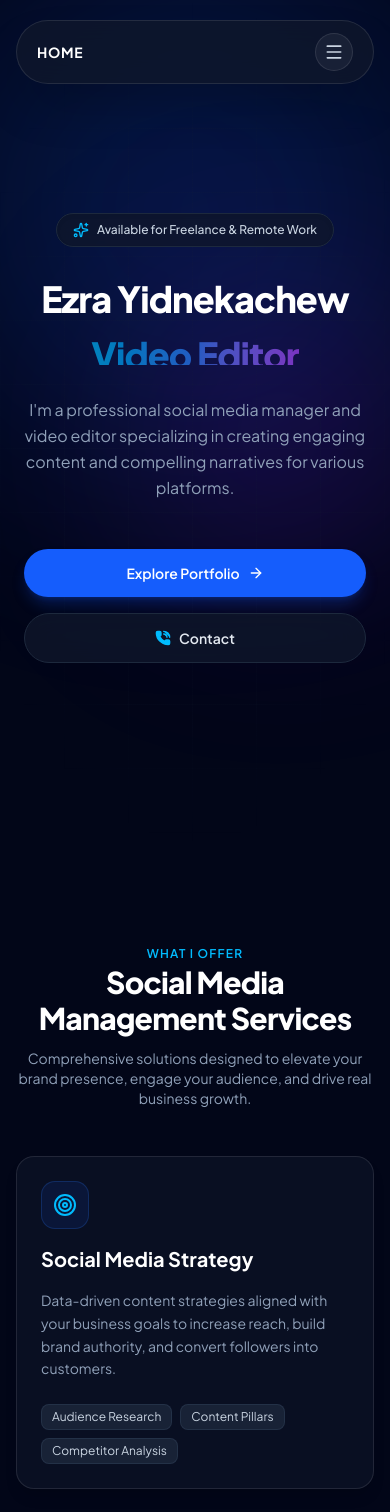
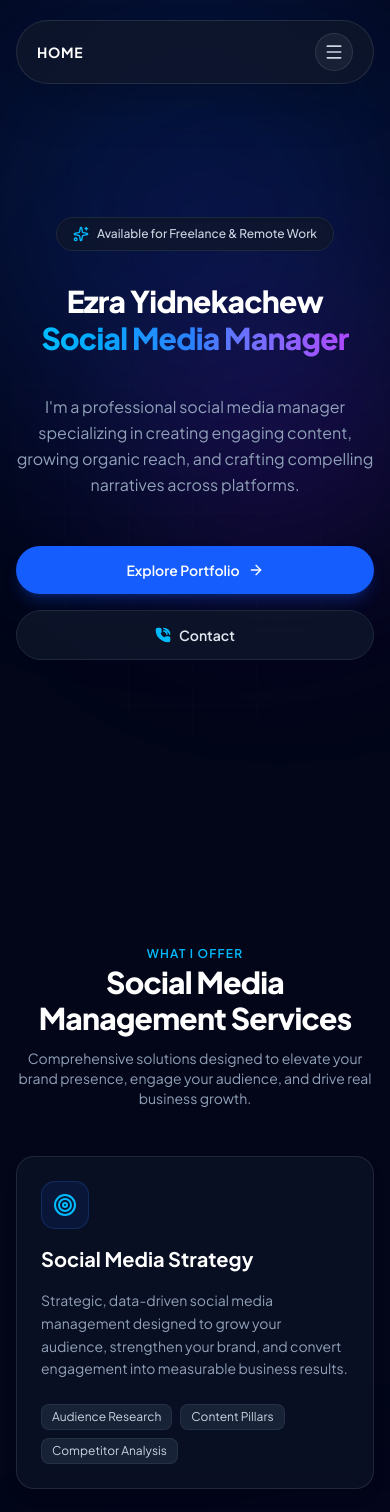
Before and after one commit to cipherWizard31/ezra-yidnekachew, a Next.js app: page / in a window 390 px wide. Shown: the top 1512 px of the page. Built offline with nearby package versions, Linux system fonts and the light colour scheme.

Commit message:
refactor components and update content for enhanced clarity and alignment with social media management focus

```diff
--- a/app/components/Hero/page.tsx
+++ b/app/components/Hero/page.tsx
@@ -1,29 +1,32 @@
 'use client';
 
-import { useState, useEffect } from 'react';
-import { motion, AnimatePresence } from 'framer-motion';
-import { Play, ArrowRight, Sparkles, PhoneCallIcon } from 'lucide-react';
+import { motion } from 'framer-motion';
+import { ArrowRight, Sparkles, PhoneCallIcon } from 'lucide-react';
 
-const titles = [
-  'Video Editor',
-  'Social Media Manager',
-];
+const titleText = "Social Media Manager";
+
+// Variants for character-by-character typing animation
+const sentenceVariants = {
+  hidden: { opacity: 1 },
+  visible: {
+    opacity: 1,
+    transition: {
+      staggerChildren: 0.05,
+      delayChildren: 0.3,
+    },
+  },
+};
+
+const letterVariants = {
+  hidden: { opacity: 0, display: 'none' },
+  visible: { opacity: 1, display: 'inline' },
+};
 
 export default function Hero() {
-  const [currentTitleIndex, setCurrentTitleIndex] = useState(0);
-
-  useEffect(() => {
-    const interval = setInterval(() => {
-      setCurrentTitleIndex((prevIndex) => (prevIndex + 1) % titles.length);
-    }, 3000); // Changes title every 3 seconds
-
-    return () => clearInterval(interval);
-  }, []);
-
   return (
     <section
       id="home"
-      className="relative min-h-screen flex items-center justify-center bg-slate-950 overflow-hidden pt-24 pb-16 px-6"
+      className="relative min-h-screen flex items-center justify-center bg-slate-950 overflow-hidden pt-24 pb-16 px-4 sm:px-6"
     >
       {/* Background Ambient Glows */}
       <div className="absolute top-1/4 left-1/2 -translate-x-1/2 -translate-y-1/2 w-125 h-125 bg-blue-600/20 rounded-full blur-[120px] pointer-events-none" />
@@ -47,28 +50,26 @@ export default function Hero() {
           </span>
         </motion.div>
 
-        {/* Headline with Dynamic Sliding Gradient Text */}
+        {/* Headline with Typewriter Text */}
         <motion.h1
           initial={{ opacity: 0, y: 20 }}
           animate={{ opacity: 1, y: 0 }}
           transition={{ duration: 0.5, delay: 0.1 }}
-          className="text-4xl sm:text-6xl md:text-7xl font-extrabold tracking-tight text-white leading-[1.1]"
+          className="text-3xl sm:text-6xl md:text-7xl font-extrabold tracking-tight text-white leading-tight sm:leading-[1.1]"
         >
           Ezra Yidnekachew <br />
-          <div className="inline-block relative h-[1.3em] overflow-hidden align-bottom">
-            <AnimatePresence mode="wait">
-              <motion.span
-                key={titles[currentTitleIndex]}
-                initial={{ y: 50, opacity: 0 }}
-                animate={{ y: 0, opacity: 1 }}
-                exit={{ y: -50, opacity: 0 }}
-                transition={{ duration: 0.5, ease: 'easeInOut' }}
-                className="inline-block bg-clip-text text-transparent bg-linear-to-r from-sky-400 via-blue-500 to-purple-500"
-              >
-                {titles[currentTitleIndex]}
+          <motion.span
+            variants={sentenceVariants}
+            initial="hidden"
+            animate="visible"
+            className="inline-block bg-clip-text text-transparent bg-gradient-to-r from-sky-400 via-blue-500 to-purple-500 pb-1"
+          >
+            {titleText.split('').map((char, index) => (
+              <motion.span key={index} variants={letterVariants}>
+                {char}
               </motion.span>
-            </AnimatePresence>
-          </div>
+            ))}
+          </motion.span>
         </motion.h1>
 
         {/* Subtitle */}
@@ -78,7 +79,7 @@ export default function Hero() {
           transition={{ duration: 0.5, delay: 0.2 }}
           className="max-w-2xl mx-auto text-base sm:text-lg text-slate-400 leading-relaxed"
         >
-          I'm a professional social media manager and video editor specializing in creating engaging content and compelling narratives for various platforms.
+          I'm a professional social media manager specializing in creating engaging content, growing organic reach, and crafting compelling narratives across platforms.
         </motion.p>
 
         {/* Call to Actions */}
--- a/app/components/Navbar/page.tsx
+++ b/app/components/Navbar/page.tsx
@@ -10,7 +10,7 @@ const navItems = [
   { label: 'Services', href: '#services' },
   { label: 'Portfolio', href: '#portfolio' },
   { label: 'Process', href: '#process' },
-  { label: 'Testimonials', href: '#testimonials' },
+  // { label: 'Testimonials', href: '#testimonials' },
   { label: 'About', href: '#about' },
 ];
 
--- a/app/components/about/page.tsx
+++ b/app/components/about/page.tsx
@@ -1,22 +1,38 @@
 'use client';
 
 import { motion } from 'framer-motion';
-import { Award, Clock, Flame, Users } from 'lucide-react';
+import { TrendingUp, Video, Calendar, MessageSquare, Clock } from 'lucide-react';
 
-const stats = [
-  { icon: Users, value: '500K+', label: 'Audience Reached' },
-  { icon: Flame, value: '10M+', label: 'Total Impressions' },
-  { icon: Clock, value: '3+ Yrs', label: 'Experience' },
-  { icon: Award, value: '100%', label: 'On-Time Delivery' },
+const corePillars = [
+  {
+    icon: TrendingUp,
+    title: 'Custom Growth Strategies',
+    description: 'Tailored roadmaps built around your brand identity and target audience.'
+  },
+  {
+    icon: Video,
+    title: 'Short-form Video Specialist',
+    description: 'High-retention Reels, TikToks, and Shorts designed to grab attention.'
+  },
+  {
+    icon: Calendar,
+    title: 'Content Planning & Scheduling',
+    description: 'Consistent posting schedules and organized content calendars.'
+  },
+  {
+    icon: MessageSquare,
+    title: 'Community Management',
+    description: 'Active audience engagement, DM handling, and brand loyalty building.'
+  },
 ];
 
 const toolStack = [
-  'Meta Business Suite',
   'Notion',
   'CapCut',
   'Canva',
   'Photoshop',
-  'Later / Metricool',
+  'Premiere',
+  'TikTok Studio',
 ];
 
 export default function About() {
@@ -49,6 +65,17 @@ export default function About() {
               I’m a Social Media Manager focused on growth strategy, content creation, and community building. Whether it’s creating engaging reels, designing branded assets, or optimizing post schedules, I help brands and creators establish a strong visual identity and meaningfully connect with their audience.
             </p>
 
+            {/* Experience Pill */}
+            <div className="inline-flex items-center gap-3 px-4 py-2.5 rounded-xl bg-slate-900 border border-blue-500/30 text-white">
+              <div className="w-8 h-8 rounded-lg bg-blue-600/20 flex items-center justify-center text-sky-400">
+                <Clock className="w-4 h-4" />
+              </div>
+              <div>
+                <p className="text-xs text-slate-400 uppercase tracking-wider font-medium">Experience</p>
+                <p className="text-sm font-bold text-sky-300">2+ Years in Social Media Management</p>
+              </div>
+            </div>
+
             {/* Software & Tools Badge Stack */}
             <div className="space-y-3 pt-2">
               <h4 className="text-xs uppercase tracking-wider text-slate-400 font-semibold">
@@ -67,16 +94,16 @@ export default function About() {
             </div>
           </motion.div>
 
-          {/* Right: Key Stats Grid */}
+          {/* Right: Core Pillars Grid */}
           <motion.div
             initial={{ opacity: 0, x: 30 }}
             whileInView={{ opacity: 1, x: 0 }}
             viewport={{ once: true }}
             transition={{ duration: 0.5 }}
-            className="grid grid-cols-2 gap-4"
+            className="grid grid-cols-1 sm:grid-cols-2 gap-4"
           >
-            {stats.map((stat, index) => {
-              const Icon = stat.icon;
+            {corePillars.map((pillar, index) => {
+              const Icon = pillar.icon;
               return (
                 <div
                   key={index}
@@ -86,11 +113,11 @@ export default function About() {
                     <Icon className="w-5 h-5" />
                   </div>
                   <div>
-                    <h3 className="text-2xl sm:text-3xl font-black text-white">
-                      {stat.value}
+                    <h3 className="text-base font-bold text-white">
+                      {pillar.title}
                     </h3>
-                    <p className="text-xs text-slate-400 mt-1">
-                      {stat.label}
+                    <p className="text-xs text-slate-400 mt-1 leading-relaxed">
+                      {pillar.description}
                     </p>
                   </div>
                 </div>
--- a/app/components/footer/page.tsx
+++ b/app/components/footer/page.tsx
@@ -1,6 +1,5 @@
 'use client';
 
-import { motion } from 'framer-motion';
 import { ArrowUp, Video } from 'lucide-react';
 
 const navLinks = [
@@ -35,9 +34,9 @@ export default function Footer() {
             </div>
             <div>
               <span className="text-lg font-bold text-white tracking-tight">
-                Ezra Yidnekachew<span className="text-sky-400">.Edit</span>
+                Ezra Yidnekachew
               </span>
-              <p className="text-xs text-slate-500">Social Media Manager & Video Editor</p>
+              <p className="text-xs text-slate-500">Social Media Manager</p>
             </div>
           </div>
 
--- a/app/components/services/page.tsx
+++ b/app/components/services/page.tsx
@@ -7,7 +7,6 @@ import {
   PenTool,
   Users,
   Target,
-  Sparkles
 } from 'lucide-react';
 
 const services = [
@@ -15,28 +14,28 @@ const services = [
     icon: Target,
     title: 'Social Media Strategy',
     description:
-      'Data-driven content strategies aligned with your business goals to increase reach, build brand authority, and convert followers into customers.',
+      'Strategic, data-driven social media management designed to grow your audience, strengthen your brand, and convert engagement into measurable business results.',
     tags: ['Audience Research', 'Content Pillars', 'Competitor Analysis'],
   },
   {
     icon: PenTool,
     title: 'Content Creation & Curation',
     description:
-      'High-converting graphics, reels, carousels, and copy tailored for your audience to keep your social feeds active and visually cohesive.',
+      'High-quality graphics, reels, carousels, and compelling copy designed to capture attention, engage your audience, and maintain a consistent brand identity across every platform.',
     tags: ['Copywriting', 'Graphic Design', 'Short-Form Video'],
   },
   {
     icon: Megaphone,
     title: 'Full Account Management',
     description:
-      'End-to-end management of your social channels, ensuring consistent publishing schedules, optimized profile setups, and brand growth.',
+      'From content planning to daily management, I handle every aspect of your social media so you can focus on running your business',
     tags: ['Content Calendar', 'Scheduling', 'Cross-Platform'],
   },
   {
     icon: Users,
     title: 'Community Engagement',
     description:
-      'Active interaction with your audience through comments, DMs, and outbound outreach to foster brand loyalty and direct customer relationships.',
+      'Build stronger relationships with your audience through meaningful interactions, timely responses, and proactive engagement that fosters trust and long-term loyalty.',
     tags: ['DM Management', 'Audience Growth', 'Active Outreach'],
   },
   {
@@ -45,14 +44,7 @@ const services = [
     description:
       'Detailed tracking of key metrics, performance trends, and growth insights to continually refine and optimize your social strategy.',
     tags: ['KPI Tracking', 'Growth Reports', 'Performance Audits'],
-  },
-  {
-    icon: Sparkles,
-    title: 'Paid Ad Campaigns',
-    description:
-      'Targeted ad setup and creative optimization across Meta and TikTok to reach new audiences and maximize return on ad spend (ROAS).',
-    tags: ['Meta Ads', 'Audience Targeting', 'A/B Testing'],
-  },
+  }
 ];
 
 const containerVariants = {
--- a/app/layout.tsx
+++ b/app/layout.tsx
@@ -13,7 +13,7 @@ const mainFont = Plus_Jakarta_Sans({
 });
 
 export const metadata: Metadata = {
-  title: "Video Editor Portfolio",
+  title: "Ezra Yidnekachew | Social Media Manager",
   description: "Built with Next.js & Tailwind CSS",
 };
 
--- a/app/page.tsx
+++ b/app/page.tsx
@@ -16,7 +16,7 @@ export default function Home() {
       <Services />
       <Portfolio />
       <Process />
-      <Testimonials />
+      {/* <Testimonials /> */}
       <About />
       <Contact />
       <Footer />
--- a/next.config.ts
+++ b/next.config.ts
@@ -3,7 +3,7 @@ import type { NextConfig } from "next";
 const nextConfig: NextConfig = {
 };
 module.exports = {
-allowedDevOrigins: ['192.168.1.4'],
+    allowedDevOrigins: ['192.168.212.63'],
 }
 
 export default nextConfig;
```
Also changed, not shown: app/components/contact/page.tsx (+84 -13 lines).
